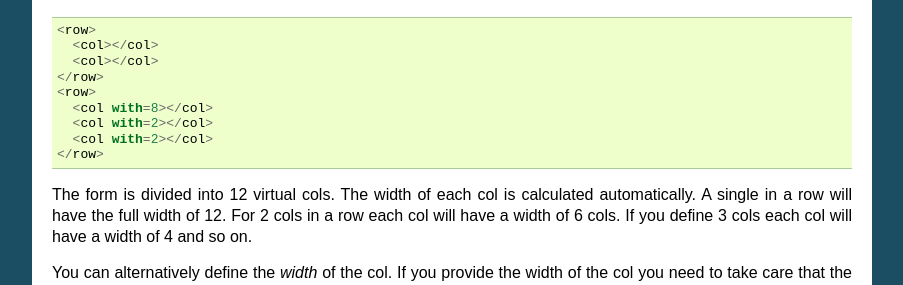
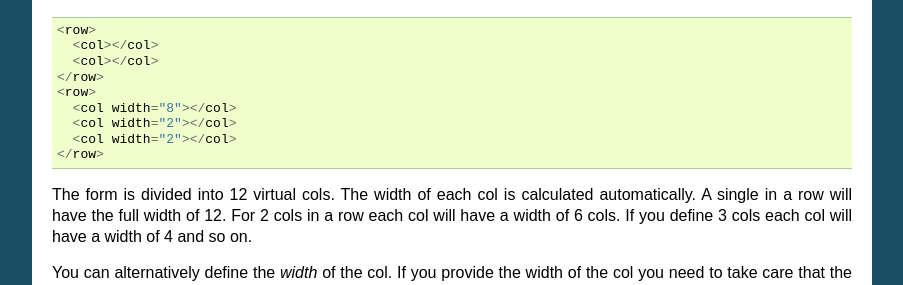
Before and after one commit to ringo-framework/formbar, a Sphinx documentation site: the page built from docs/source/config.rst, in a window 1280 px wide and 900 px high, scrolled down 3904 px. Shown: the part 159-444 px from the top of the window, without its empty margins (198-1101 px from the left). Built offline with Sphinx 7.4.7, drawn with Linux system fonts in a browser that asks for light colours; formulas are drawn with MathJax 3.

Commit message:
Fixed documentation on width attribute on cols.

```diff
--- a/docs/source/config.rst
+++ b/docs/source/config.rst
@@ -239,9 +239,9 @@ Used to layout the form::
           <col></col>
         </row>
         <row>
-          <col with=8></col>
-          <col with=2></col>
-          <col with=2></col>
+          <col width="8"></col>
+          <col width="2"></col>
+          <col width="2"></col>
         </row>
 
 The form is divided into 12 virtual cols. The width of each col is calculated
```
